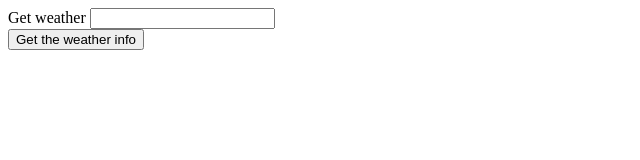
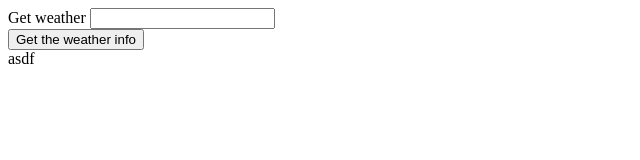
Before and after one commit to Ahmed-Seleem01/top-weather, a plain HTML site: page index.html in a window 1280 px wide. Shown: the full height of the page, 0-640 px from the left. Drawn offline with Linux system fonts and the light colour scheme.

```diff
--- a/index.html
+++ b/index.html
@@ -24,7 +24,7 @@
           <button type="submit" id="submit">Get the weather info</button>
         </form>
       </div>
-      <div class="render-data"></div>
+      <div class="render-data">asdf</div>
     </div>
   </body>
 </html>
```
